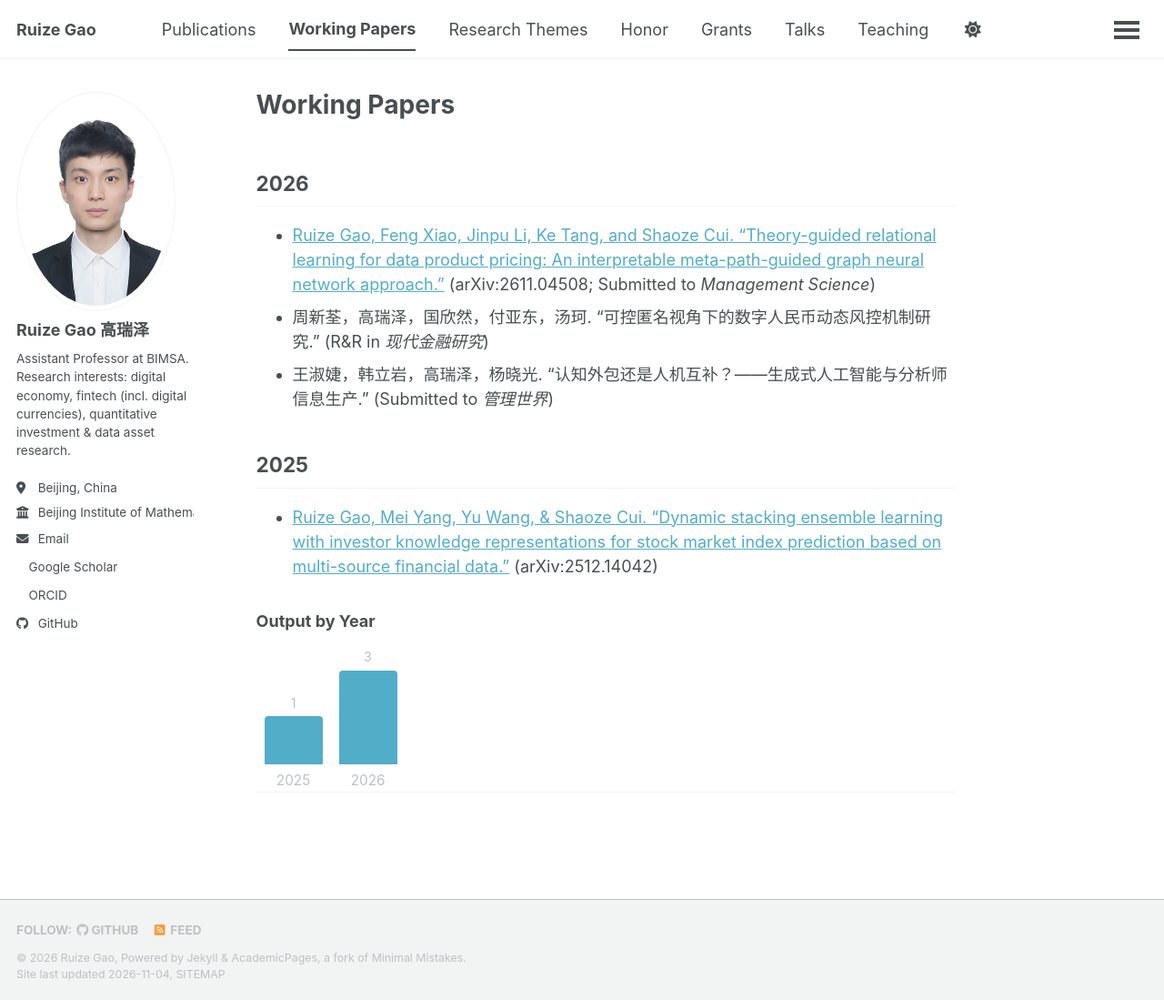
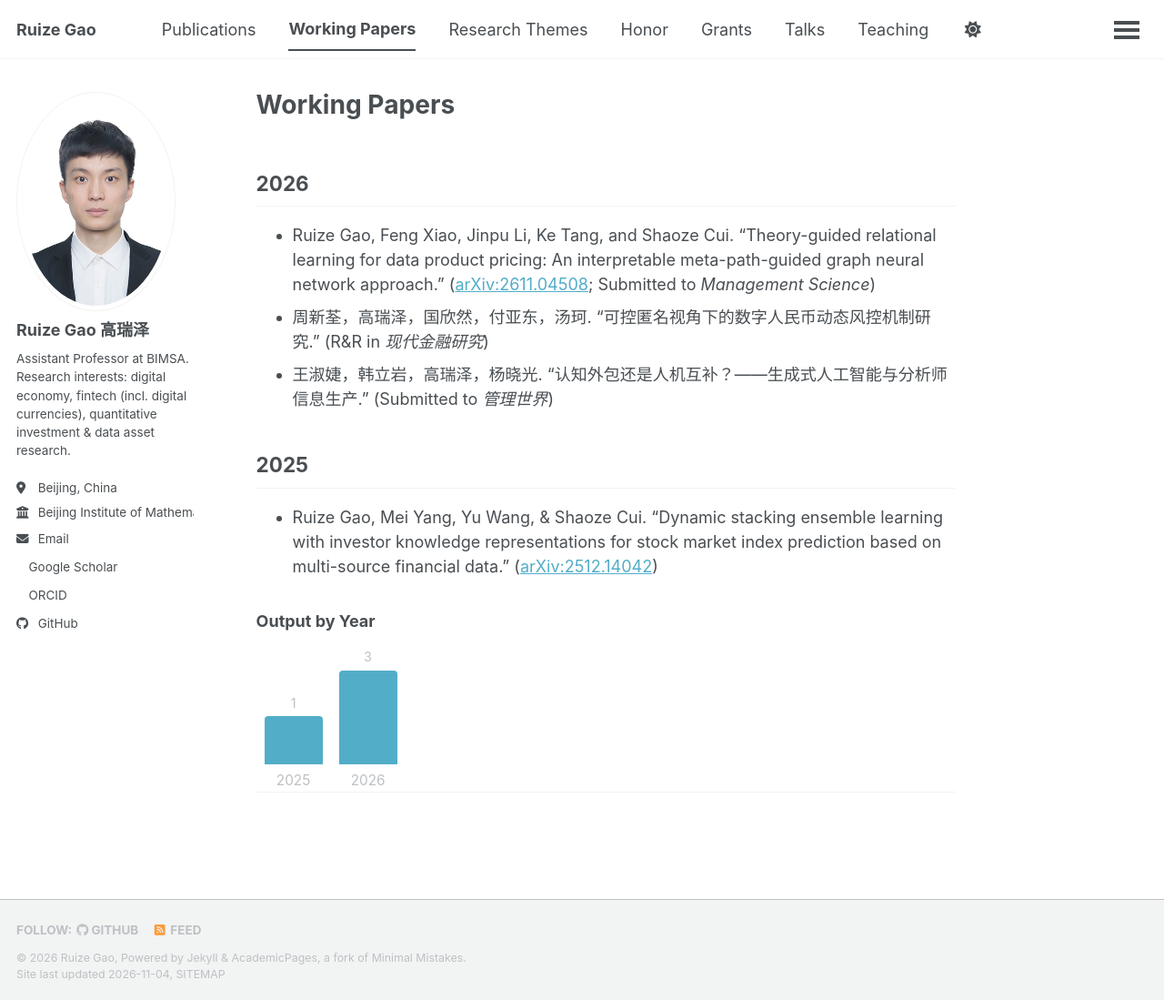
Before and after one commit to mark-golden/mark-golden.github.io, a Jekyll site: the page built from _pages/working-papers.md, in a window 1280 px wide and 1099 px high. Shown: the whole window at 91% size. Built offline with Jekyll 4.4.1, drawn with Linux system fonts in a browser that asks for light colours; a script bundle is joined from its source files by our own code; a style sheet for code colours, icons or effects is not loaded.

```diff
--- a/_pages/working-papers.md
+++ b/_pages/working-papers.md
@@ -9,13 +9,13 @@ redirect_from:
 
 ## 2026
 
-- [Ruize Gao, Feng Xiao, Jinpu Li, Ke Tang, and Shaoze Cui. "Theory-guided relational learning for data product pricing: An interpretable meta-path-guided graph neural network approach."](https://arxiv.org/abs/2611.04508) (arXiv:2611.04508; Submitted to *Management Science*)
+- Ruize Gao, Feng Xiao, Jinpu Li, Ke Tang, and Shaoze Cui. "Theory-guided relational learning for data product pricing: An interpretable meta-path-guided graph neural network approach." ([arXiv:2611.04508](https://arxiv.org/abs/2611.04508); Submitted to *Management Science*)
 - 周新荃，高瑞泽，国欣然，付亚东，汤珂. "可控匿名视角下的数字人民币动态风控机制研究." (R&R in *现代金融研究*)
 - 王淑婕，韩立岩，高瑞泽，杨晓光. "认知外包还是人机互补？——生成式人工智能与分析师信息生产." (Submitted to *管理世界*)
 
 ## 2025
 
-- [Ruize Gao, Mei Yang, Yu Wang, & Shaoze Cui. "Dynamic stacking ensemble learning with investor knowledge representations for stock market index prediction based on multi-source financial data."](/publication/2025-01-01-dynamic-stacking-ensemble-stock-index-prediction) (arXiv:2512.14042)
+- Ruize Gao, Mei Yang, Yu Wang, & Shaoze Cui. "Dynamic stacking ensemble learning with investor knowledge representations for stock market index prediction based on multi-source financial data." ([arXiv:2512.14042](/publication/2025-01-01-dynamic-stacking-ensemble-stock-index-prediction))
 
 <style>
   .year-bar-chart {
```
